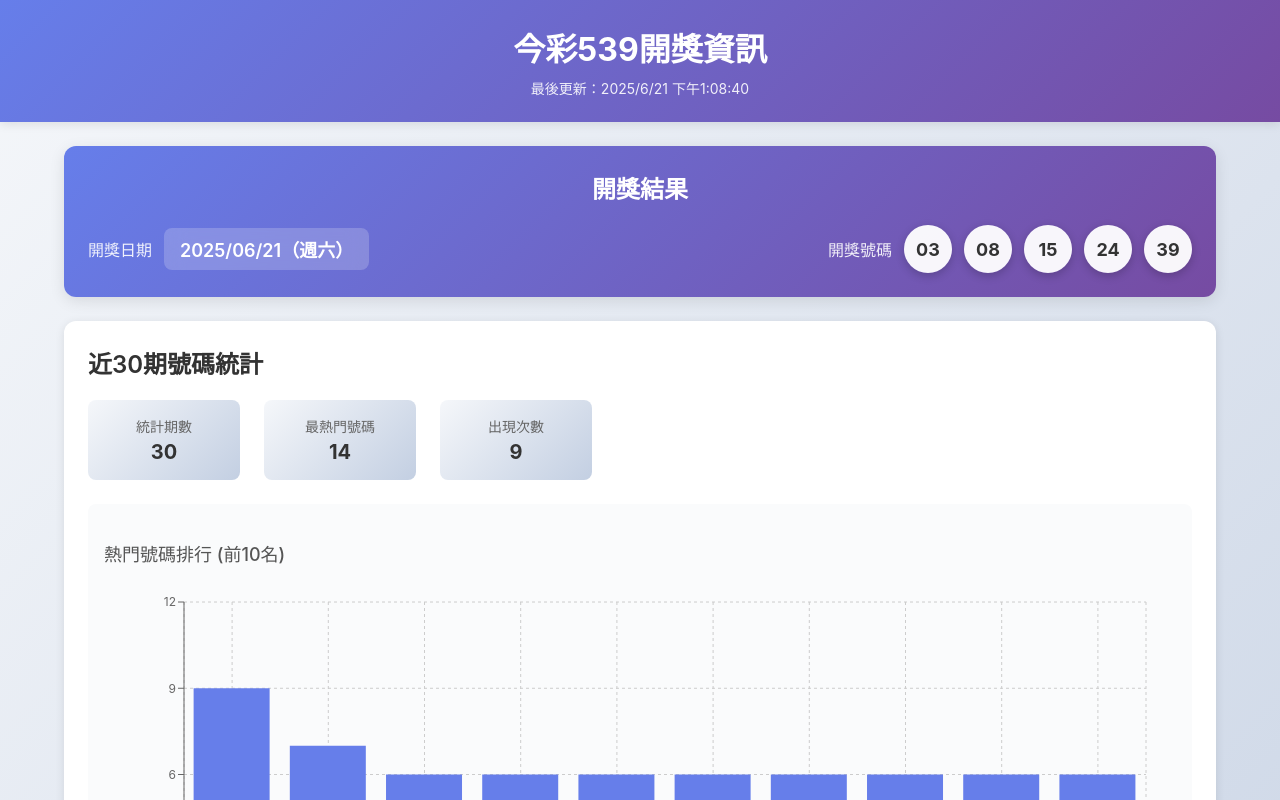
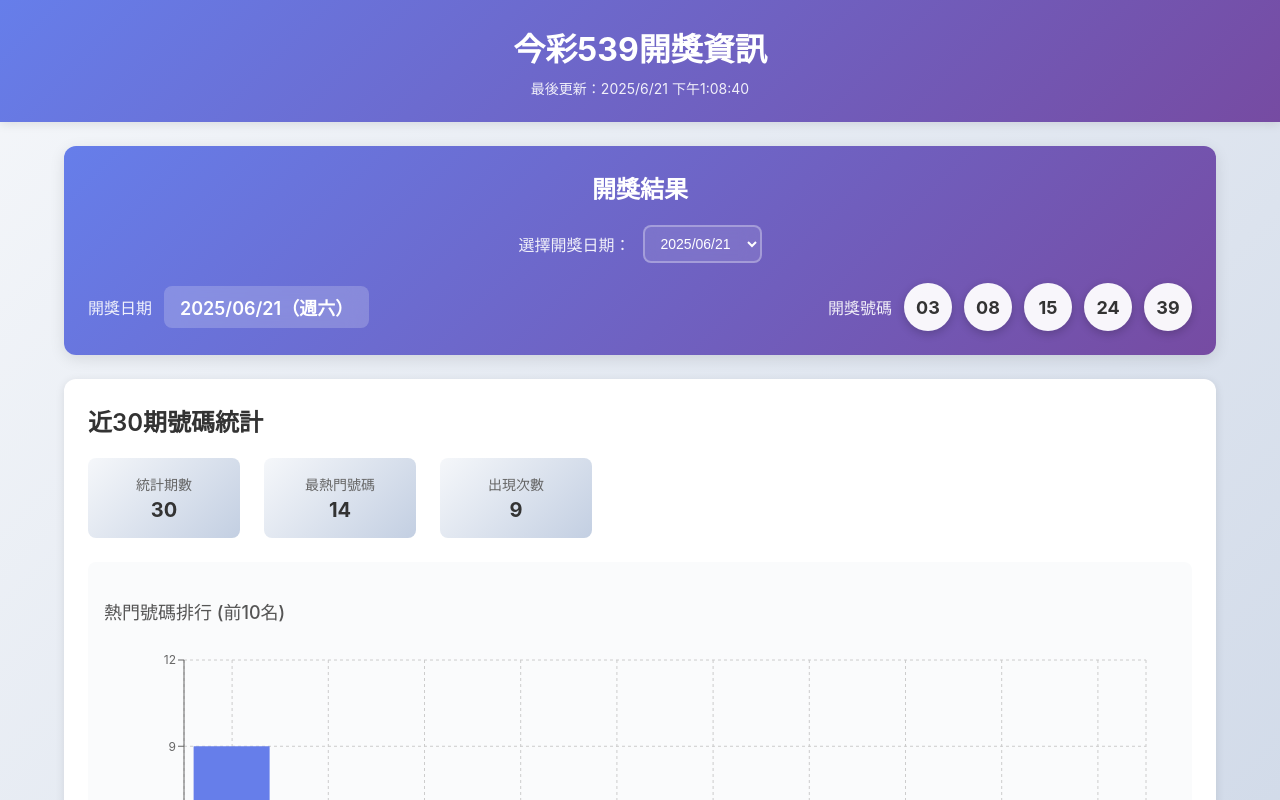
Before and after one commit to easylive1989/ito539_analytics, a React (Create React App) app in the folder frontend/: page / in a window 1280 px wide. Shown: the top 800 px of the page. Built offline with nearby package versions, Linux system fonts and the light colour scheme; the HTML template or start-up script is replaced by a standard one.

Commit message:
feat: 讓使用者可以選擇開獎日期

```diff
--- a/frontend/src/components/LatestResult.tsx
+++ b/frontend/src/components/LatestResult.tsx
@@ -1,4 +1,4 @@
-import React from 'react';
+import React, { useState, useEffect } from 'react';
 import { LotteryRecord } from '../types';
 import './LatestResult.css';
 
@@ -7,6 +7,22 @@
 }
 
 const LatestResult: React.FC<LatestResultProps> = ({ records }) => {
+  const [selectedDate, setSelectedDate] = useState<string>('');
+  const [selectedRecord, setSelectedRecord] = useState<LotteryRecord | null>(null);
+
+  useEffect(() => {
+    if (records.length > 0 && !selectedDate) {
+      setSelectedDate(records[0].timestamp);
+      setSelectedRecord(records[0]);
+    }
+  }, [records, selectedDate]);
+
+  const handleDateChange = (event: React.ChangeEvent<HTMLSelectElement>) => {
+    const date = event.target.value;
+    setSelectedDate(date);
+    const record = records.find(r => r.timestamp === date);
+    setSelectedRecord(record || null);
+  };
 
   const formatDate = (dateStr: string) => {
     const date = new Date(dateStr);
@@ -18,19 +34,42 @@
     });
   };
 
+  const formatDateForSelect = (dateStr: string) => {
+    const date = new Date(dateStr);
+    return date.toLocaleDateString('zh-TW', {
+      year: 'numeric',
+      month: '2-digit',
+      day: '2-digit'
+    });
+  };
 
   return (
     <div className="latest-result">
       <h2>開獎結果</h2>
+      <div className="date-selector">
+        <label htmlFor="date-select">選擇開獎日期：</label>
+        <select
+          id="date-select"
+          value={selectedDate}
+          onChange={handleDateChange}
+          className="date-select"
+        >
+          {records.map((record) => (
+            <option key={record.timestamp} value={record.timestamp}>
+              {formatDateForSelect(record.timestamp)}
+            </option>
+          ))}
+        </select>
+      </div>
       <div className="result-container">
         <div className="date-section">
           <span className="date-label">開獎日期</span>
-          <span className="date-value">{formatDate(records[0]?.timestamp)}</span>
+          <span className="date-value">{selectedRecord ? formatDate(selectedRecord.timestamp) : ''}</span>
         </div>
         <div className="numbers-section">
           <span className="numbers-label">開獎號碼</span>
           <div className="numbers-container">
-            {records[0]?.numbers.map((number, index) => (
+            {selectedRecord?.numbers.map((number, index) => (
               <div key={index} className="number-ball">
                 {number.toString().padStart(2, '0')}
               </div>
```
